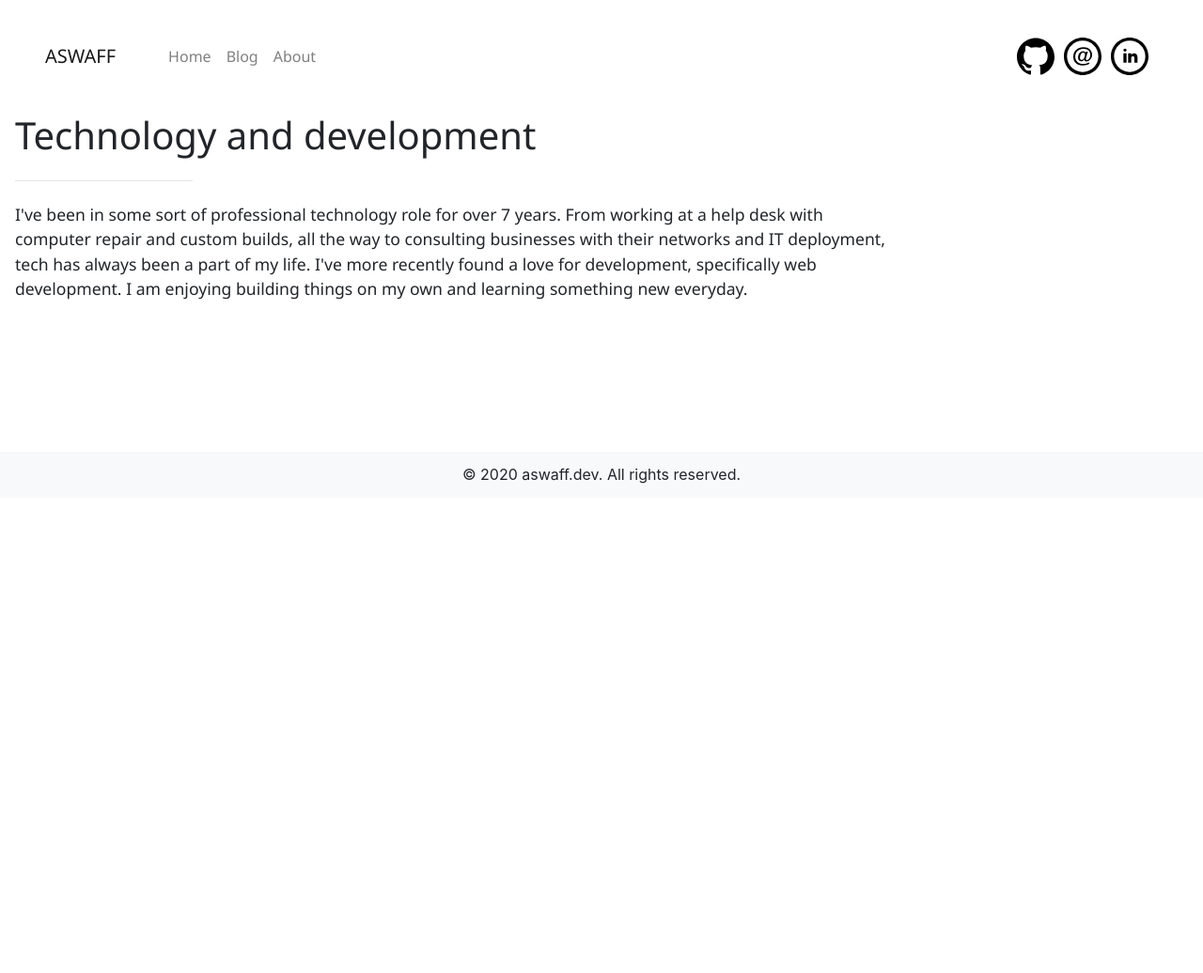
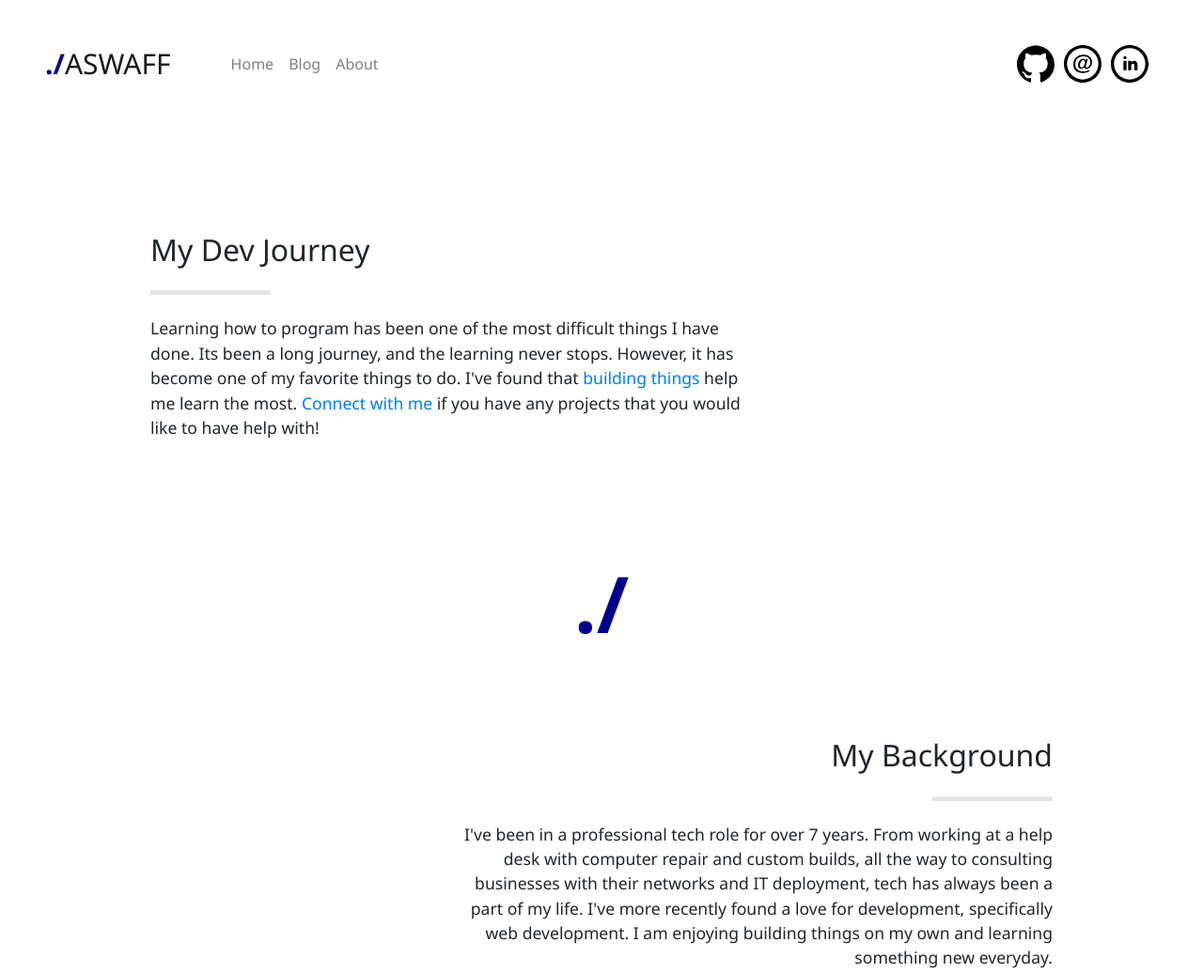
Before and after one commit to aswaff/Portfolio, a Gatsby site: page /about in a window 1280 px wide. Shown: the top 1036 px of the page at 94% size. Before the commit the page ends 800 px from the top, so only its background shows below. Built offline with nearby package versions, Linux system fonts and the light colour scheme; Gatsby itself is replaced by a stand-in of ours.

Commit message:
Added more styling to home page, blog page, footer, and navbar

```diff
--- a/src/components/Title/title.css
+++ b/src/components/Title/title.css
@@ -5,6 +5,7 @@
     flex-direction: row;
     align-items: center;
     font-size: 50%;
+    max-width: 75vw;
     /* background-image: linear-gradient(135deg,#a0a0a0,#e4e4e4);
     -webkit-clip-path: polygon(0 0,100% 0,100% 80%,0 100%); */
 
--- a/src/components/blog/blog.component.styles.css
+++ b/src/components/blog/blog.component.styles.css
@@ -1,9 +1,10 @@
 .articlewrapper {
     font-family: 'Segoe UI', Tahoma, Geneva, Verdana, sans-serif;
-    background-color: white;
-    margin: 1em 3em 1em 3em;
+    background-color: #dae0e5;
+    margin: 1em auto 1em auto;
     padding: 1em;
     border-radius: 1em;
+    max-width: 75vw
 }
 
 .articletitle {
--- a/src/components/footer/footer.styles.css
+++ b/src/components/footer/footer.styles.css
@@ -1,3 +1,7 @@
+body {
+    font-family: 'Segoe UI', Tahoma, Geneva, Verdana, sans-serif;
+}
+
 .footer-wrapper {
     background-color: #f8f9fa;
     padding: 1%;
@@ -5,4 +9,7 @@
     display: flex;
     flex-direction: column;
     align-items: center;
+    position: relative;
+    bottom: 0;
+    width: 100%;
 }
--- a/src/components/navbar/navbar.component.jsx
+++ b/src/components/navbar/navbar.component.jsx
@@ -19,7 +19,7 @@ export default function NavBar() {
     <div className="main-navbar">
         <Navbar collapseOnSelect expand="lg" variant="light" className="insidenavbar">
             <div className="logo">
-                <Navbar.Brand href="/">ASWAFF</Navbar.Brand>
+                <Navbar.Brand href="/"><span className="dot-slash">./</span><span className="aswaff">ASWAFF</span></Navbar.Brand>
             </div>
             <Navbar.Toggle aria-controls="responsive-navbar-nav" />
             <Navbar.Collapse id="responsive-navbar-nav">
--- a/src/components/navbar/navbarcomponent.styles.css
+++ b/src/components/navbar/navbarcomponent.styles.css
@@ -15,7 +15,17 @@
 }
 
 .logo {
-    margin-right: 2rem;
+    margin-right: 2.5rem;
+}
+
+.dot-slash {
+    color: darkblue;
+    font-size: 1.5em;
+    font-weight: 800;
+}
+
+.aswaff {
+    font-size: 1.5em;
 }
 
 .githubicon {
--- a/src/pages/about.js
+++ b/src/pages/about.js
@@ -1,4 +1,5 @@
 import React from "react";
+import { Link } from "gatsby"
 import NavBar from "../components/navbar/navbar.component";
 import 'bootstrap/dist/css/bootstrap.min.css';
 import './about.styles.css'
@@ -10,15 +11,35 @@ export default function Home() {
     <NavBar />
     <div className="tech-and-dev">
         <div className="head-title">
-            <h1>Technology and development</h1>
+            <h2>My Dev Journey</h2>
         </div><hr className="about-line"></hr>
         <div className="paragraph-wrapper">
-            <span>  I've been in some sort of professional technology role for over 7 years.  From working at a help desk with computer repair and custom builds,
+            <span>  Learning how to program has been one of the most difficult things I have done.  Its been a long journey,
+                and the learning never stops. However, it has become one of my favorite things to do. I've found that
+                <Link to="/blog/do-something-wrong-4f9c"> building things</Link> help me learn the most.
+                <a href="mailto:aswaffdev@gmail.com?subject=Mail from aswaff.dev"> Connect with me</a> if you have any
+                projects that you would like to have help with!</span>
+        </div>
+    </div>
+
+    <span className="dot-slash-about">./</span>
+
+    <div className="tech-passion">
+        <div className="head-title">
+                <h2>My Background</h2>
+        </div><hr className="about-line"></hr>
+        <div className="paragraph-wrapper">
+            <span>  I've been in a professional tech role for over 7 years.  From working at a help desk with computer repair and custom builds,
                     all the way to consulting businesses with their networks and IT deployment, tech has always been a part of my life.
                     I've more recently found a love for development, specifically web development.  I am enjoying building things on
                     my own and learning something new everyday. </span>
         </div>
     </div>
+
+
+
+
+
     <Footer />
   </div>
   )
--- a/src/pages/about.styles.css
+++ b/src/pages/about.styles.css
@@ -1,21 +1,36 @@
 .about-line {
     width: 20%;
     display: inline-block;
+    border-width: thick;
 }
 
 .tech-and-dev {
-    font-family: 'Segoe UI', Tahoma, Geneva, Verdana, sans-serif;
-    margin-right: 20em;
-    margin-left: 1em;
+    margin: 7em auto 7em 10em;
+    max-width: 50vw;
+}
+
+.dot-slash-about {
+    display: flex;
+    justify-content: center;
+    align-items: center;
+    color: darkblue;
+    font-size: 5.2em;
+    font-weight: 900;
+
+}
+
+.tech-passion {
+    max-width: 50vw;
+    margin: 5em 10em 7em auto;
+    text-align: right;
+
 }
 
 .head-title {
-    font-family: 'Segoe UI', Tahoma, Geneva, Verdana, sans-serif;
     font-size: 5.6em;
     font-weight: 700;
 }
 
 .paragraph-wrapper {
-    font-family: 'Segoe UI', Tahoma, Geneva, Verdana, sans-serif;
     font-size: 1.1em;
 }
--- a/src/pages/index.js
+++ b/src/pages/index.js
@@ -1,7 +1,6 @@
 import React from "react";
 import { render } from "react-dom"
 import NavBar from "../components/navbar/navbar.component";
-import 'bootstrap/dist/css/bootstrap.min.css';
 import './index.styles.css'
 import Title from "../components/Title/title";
 import Footer from '../components/footer/footer.component';
```
